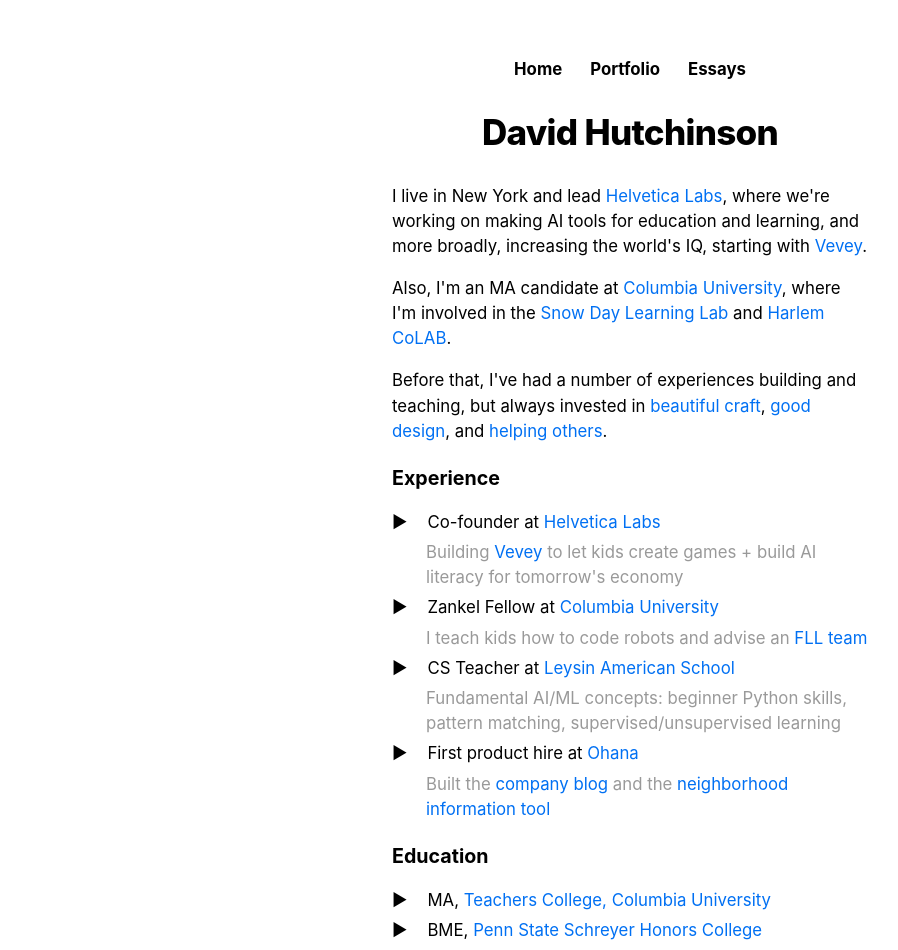
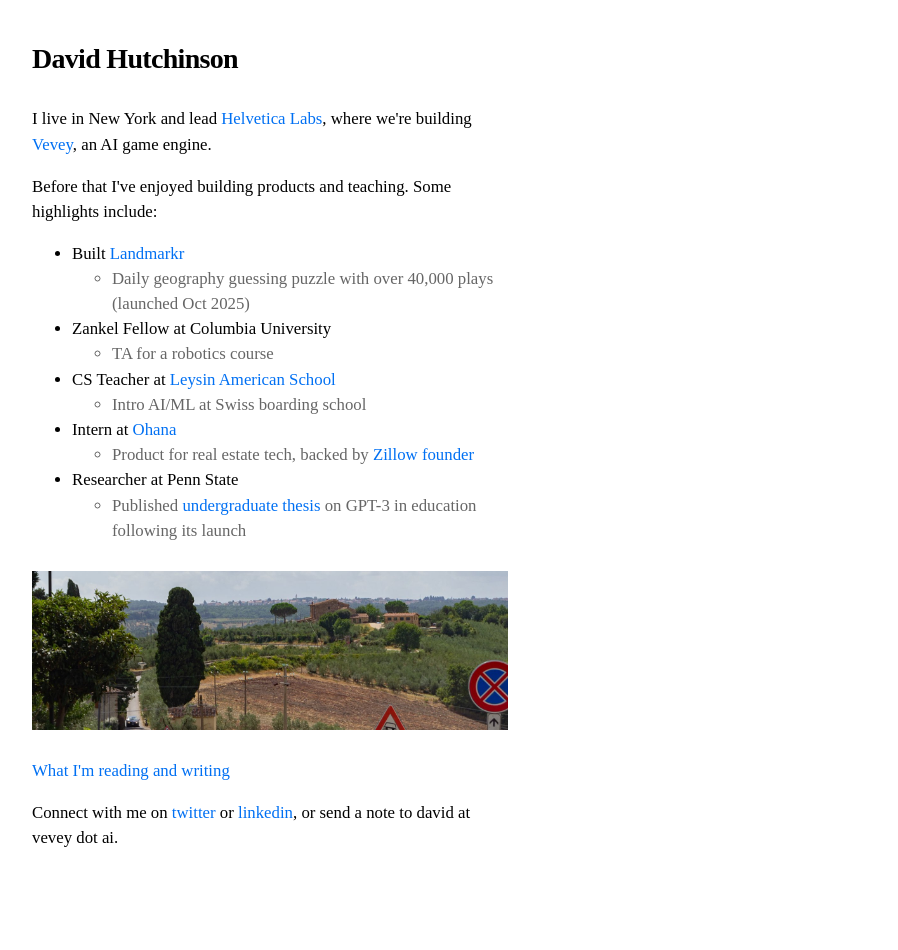
Before and after one commit to dvdhutch/dvdhutch-personal-site, a Next.js app: page / in a window 1280 px wide. Shown: the top 950 px of the page, without its empty margins (10-908 px from the left). Built offline with nearby package versions, Linux system fonts and the light colour scheme.

Commit message:
visual redo

```diff
--- a/components/layout.js
+++ b/components/layout.js
@@ -7,7 +7,7 @@ import utilStyles from '../styles/utils.module.css';
 const name = 'David Hutchinson';
 export const siteTitle = 'David Hutchinson';
 
-export default function Layout({ children, home, isPortfolio }) {
+export default function Layout({ children, home, isPortfolio, useHomeHeading }) {
   return (
     <div className={`${styles.container} ${isPortfolio ? styles.portfolioContainer : ''}`}>
       <Head>
@@ -18,19 +18,18 @@ export default function Layout({ children, home, isPortfolio }) {
         <meta name="twitter:card" content="summary_large_image" />
       </Head>
 
-      {/* Transparent Navbar */}
-      <nav className={styles.navbar}>
-        <div className={styles.navContainer}>
-          <Link href="/"><a className={styles.navLink}>Home</a></Link>
-          <Link href="/portfolio"><a className={styles.navLink}>Portfolio</a></Link>
-          <Link href="/essays"><a className={styles.navLink}>Essays</a></Link>
-        </div>
-      </nav>
-
       <header className={styles.header}>
         {home ? (
           <>
             <h1 className={utilStyles.heading2Xl}>{name}</h1>
+          </>
+        ) : useHomeHeading ? (
+          <>
+            <h1 className={utilStyles.heading2Xl}>
+              <Link href="/">
+                <a className={utilStyles.colorInherit}>{name}</a>
+              </Link>
+            </h1>
           </>
         ) : (
           <>
--- a/components/layout.module.css
+++ b/components/layout.module.css
@@ -1,13 +1,21 @@
 .container {
     max-width: 36rem;
     padding: 0 1rem;
-    margin: 3rem auto 6rem;
+    margin: 3rem 0 6rem;
+    margin-left: 2rem;
+  }
+
+  @media (max-width: 768px) {
+    .container {
+      margin-left: 1rem;
+      padding: 0 0.5rem;
+    }
   }
 
   .header {
     display: flex;
     flex-direction: column;
-    align-items: center;
+    align-items: flex-start;
   }
 
   .backToHome {
--- a/pages/index.js
+++ b/pages/index.js
@@ -1,98 +1,57 @@
 import Head from 'next/head';
 import Layout, { siteTitle } from '../components/layout';
 import utilStyles from '../styles/utils.module.css';
-import { getSortedPostsData } from '../lib/posts';
 import Link from 'next/link';
-import Date from '../components/date';
 
-export async function getStaticProps() {
-  const allPostsData = getSortedPostsData();
-  return {
-    props: {
-      allPostsData,
-    },
-  };
-}
-
-export default function Home({ allPostsData }) {
+export default function Home() {
   return (
     <Layout home>
       <Head>
         <title>{siteTitle}</title>
       </Head>
       <section className={utilStyles.headingMd}>
-        <p>I live in New York and lead <a href="https://helvetica-labs.com" target="_blank">Helvetica Labs</a>, where we're working on making AI tools for education and learning, and more broadly, increasing the world's IQ, starting with <a href="https://vevey.ai" target="_blank">Vevey</a>.</p>
-        <p>Also, I'm an MA candidate at <Link href="https://columbia.edu"><a target="_blank">Columbia University</a></Link>, where I'm involved in the <Link href="https://www.snowdaylearninglab.org/team"><a target="_blank">Snow Day Learning Lab</a></Link> and <Link href="https://www.harlemcolab.com/"><a target="_blank">Harlem CoLAB</a></Link>.</p>
-        <p>Before that, I've had a number of experiences building and teaching, but always invested in <Link href="https://map.simonsarris.com/p/careful-technology"><a target="_blank">beautiful craft</a></Link>, <Link href="https://x.com/McConaughey/status/1822981269099028696"><a target="_blank">good design</a></Link>, and <Link href="https://linkedin.com/in/dvdhutch/#volunteering_experience"><a target="_blank">helping others</a></Link>.</p>
-        <h3>Experience</h3>
-        <ul className={utilStyles.arrowList}>
-          <li className={utilStyles.workItem}>
-            <span className={utilStyles.arrow}>▶</span>
-            <span className={utilStyles.indentedText}>Co-founder at <Link href="https://helvetica-labs.com"><a target="_blank">Helvetica Labs</a></Link></span>
+        <p>I live in New York and lead <a href="https://www.helvetica-labs.com/" target="_blank">Helvetica Labs</a>, where we're building <a href="https://www.vevey.ai/" target="_blank">Vevey</a>, an AI game engine.</p>
+        <p>Before that I've enjoyed building products and teaching. Some highlights include:</p>
+        <ul>
+          <li>
+            Built <a href="https://www.landmarkr.app/" target="_blank">Landmarkr</a>
+            <ul>
+              <li className={utilStyles.lightText}>Daily geography guessing puzzle with over 40,000 plays (launched Oct 2025)</li>
+            </ul>
           </li>
-          <li className={utilStyles.workItem}>
-            <span className={`${utilStyles.lightTextColor} ${utilStyles.indentedTextLight}`}>Building <Link href="https://vevey.ai"><a target="_blank">Vevey</a></Link> to let kids create games + build AI literacy for tomorrow's economy</span>
+          <li>
+            Zankel Fellow at Columbia University
+            <ul>
+              <li className={utilStyles.lightText}>TA for a robotics course</li>
+            </ul>
           </li>
-          <li className={utilStyles.workItem}>
-            <span className={utilStyles.arrow}>▶</span>
-            <span className={utilStyles.indentedText}>Zankel Fellow at <Link href="https://columbia.edu"><a target="_blank">Columbia University</a></Link></span>
+          <li>
+            CS Teacher at <a href="https://www.las.ch/" target="_blank">Leysin American School</a>
+            <ul>
+              <li className={utilStyles.lightText}>Intro AI/ML at Swiss boarding school</li>
+            </ul>
           </li>
-          <li className={utilStyles.workItem}>
-            <span className={`${utilStyles.lightTextColor} ${utilStyles.indentedTextLight}`}>I teach kids how to code robots and advise an <Link href="https://www.firstlegoleague.org/"><a target="_blank">FLL team</a></Link></span>
+          <li>
+            Intern at <a href="https://liveohana.ai/" target="_blank">Ohana</a>
+            <ul>
+              <li className={utilStyles.lightText}>Product for real estate tech, backed by <a href="https://en.wikipedia.org/wiki/Spencer_Rascoff" target="_blank">Zillow founder</a></li>
+            </ul>
           </li>
-          <li className={utilStyles.workItem}>
-            <span className={utilStyles.arrow}>▶</span>
-            <span className={utilStyles.indentedText}>CS Teacher at <Link href="https://las.ch"><a target="_blank">Leysin American School</a></Link></span>
-          </li>
-          <li className={utilStyles.workItem}>
-            <span className={`${utilStyles.lightTextColor} ${utilStyles.indentedTextLight}`}>Fundamental AI/ML concepts: beginner Python skills, pattern matching, supervised/unsupervised learning</span>
-          </li>
-          <li className={utilStyles.workItem}>
-            <span className={utilStyles.arrow}>▶</span>
-            <span className={utilStyles.indentedText}>First product hire at <Link href="https://liveohana.ai"><a target="_blank">Ohana</a></Link></span>
-          </li>
-          <li className={utilStyles.workItem}>
-            <span className={`${utilStyles.lightTextColor} ${utilStyles.indentedTextLight}`}>Built the <Link href="https://www.dhutch.fyi/portfolio/ohana_blog"><a>company blog</a></Link> and the <Link href="https://www.dhutch.fyi/portfolio/ohana_neighborhood"><a>neighborhood information tool</a></Link></span>
+          <li>
+            Researcher at Penn State
+            <ul>
+              <li className={utilStyles.lightText}>Published <a href="https://honors.libraries.psu.edu/catalog/9008dmh6286" target="_blank">undergraduate thesis</a> on GPT-3 in education following its launch</li>
+            </ul>
           </li>
         </ul>
+        <img src="/images/1500x500.jpeg" alt="" style={{ width: '100%', maxWidth: '100%', marginTop: '2rem', marginBottom: '2rem' }} />
+        <p>
+          <Link href="/about"><a>What I'm reading and writing</a></Link>
+        </p>
+        <p>
+          Connect with me on <a href="https://twitter.com/dvdhutch" target="_blank">twitter</a> or <a href="https://www.linkedin.com/in/dvdhutch/" target="_blank">linkedin</a>, or send a note to david at vevey dot ai.
+        </p>
       </section>
-      <section className={utilStyles.headingMd}>
-        <h3>Education</h3>
-        <ul className={utilStyles.arrowList}>
-          <li className={utilStyles.workItem}>
-            <span className={utilStyles.arrow}>▶</span>
-            <span className={utilStyles.indentedText}>MA, <a href="https://www.tc.columbia.edu" target="_blank">Teachers College, Columbia University</a></span>
-          </li>
-          <li className={utilStyles.workItem}>
-            <span className={utilStyles.arrow}>▶</span>
-            <span className={utilStyles.indentedText}>BME, <a href="https://www.shc.psu.edu" target="_blank">Penn State Schreyer Honors College</a></span>
-          </li>
-          <li className={utilStyles.workItem}>
-            <span className={utilStyles.arrow}>▶</span>
-            <span className={utilStyles.indentedText}><a href="https://www.academy.psu.edu" target="_blank">Presidential Leadership Academy at Penn State</a></span>
-          </li>
-        </ul>
-        <p> <a className='button' href="https://twitter.com/dvdhutch" target="_blank">Twitter</a></p>
-        <p> <a className='button' href="https://www.linkedin.com/in/dvdhutch/" target="_blank">LinkedIn</a></p>
-      </section>
-
-
-      {/* <section className={`${utilStyles.headingMd} ${utilStyles.padding1px}`}>
-        <h2 className={utilStyles.headingLg}>Essays</h2>
-        <ul className={utilStyles.list}>
-          {allPostsData.map(({ id, date, title }) => (
-            <li className={utilStyles.listItem} key={id}>
-             <Link href={`/posts/${id}`}>
-               <a>{title}</a>
-              </Link>
-              <br />
-             <small className={utilStyles.lightText}>
-               <Date dateString={date} />
-             </small>
-           </li>
-          ))}
-        </ul>
-      </section> */}
     </Layout>
   );
 }
--- a/styles/global.css
+++ b/styles/global.css
@@ -3,8 +3,7 @@ body {
   cursor: url('/images/custom_cursor.svg'), auto;
   padding: 0;
   margin: 0;
-  font-family: -apple-system, BlinkMacSystemFont, Segoe UI, Roboto, Oxygen, Ubuntu,
-    Cantarell, Fira Sans, Droid Sans, Helvetica Neue, sans-serif;
+  font-family: "Iowan Old Style", "Apple Garamond", "Baskerville", "Times New Roman", "Droid Serif", "Times", "Source Serif Pro", serif, "Apple Color Emoji", "Segoe UI Emoji", "Segoe UI Symbol";
   line-height: 1.6;
   font-size: 14px;
   background-color: #ffffff;
--- a/styles/utils.module.css
+++ b/styles/utils.module.css
@@ -1,9 +1,9 @@
 .heading2Xl {
-    font-size: 2.5rem;
+    font-size: 2rem;
     line-height: 1.2;
     font-weight: 800;
     letter-spacing: -0.05rem;
-    margin: 1rem 0;
+    margin: 0 0 1rem 0;
   }
 
   .headingXl {
```
Also changed, not shown: pages/about.js (added, +40 -0 lines), public/images/1500x500.jpeg (added), 1 other file (tests, documents, lock files or other folders).
